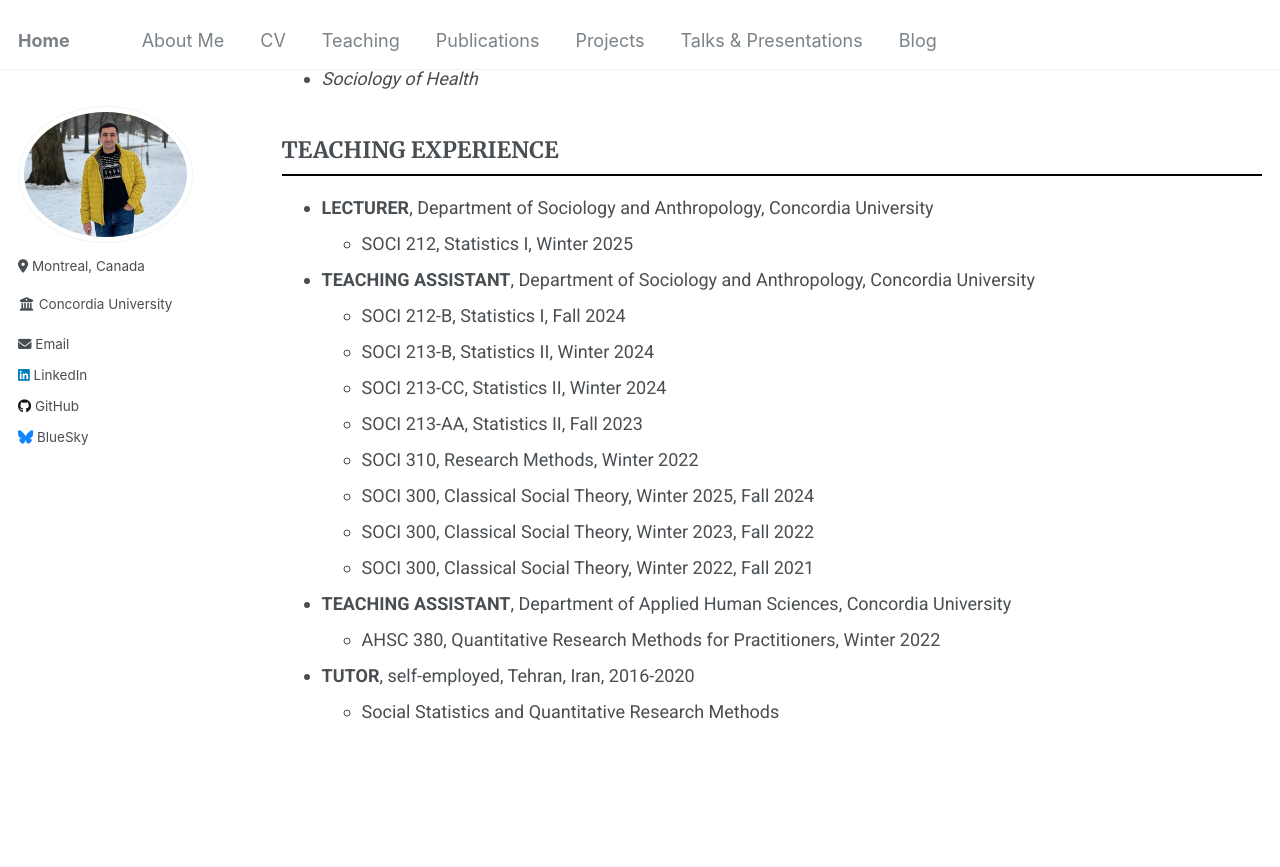
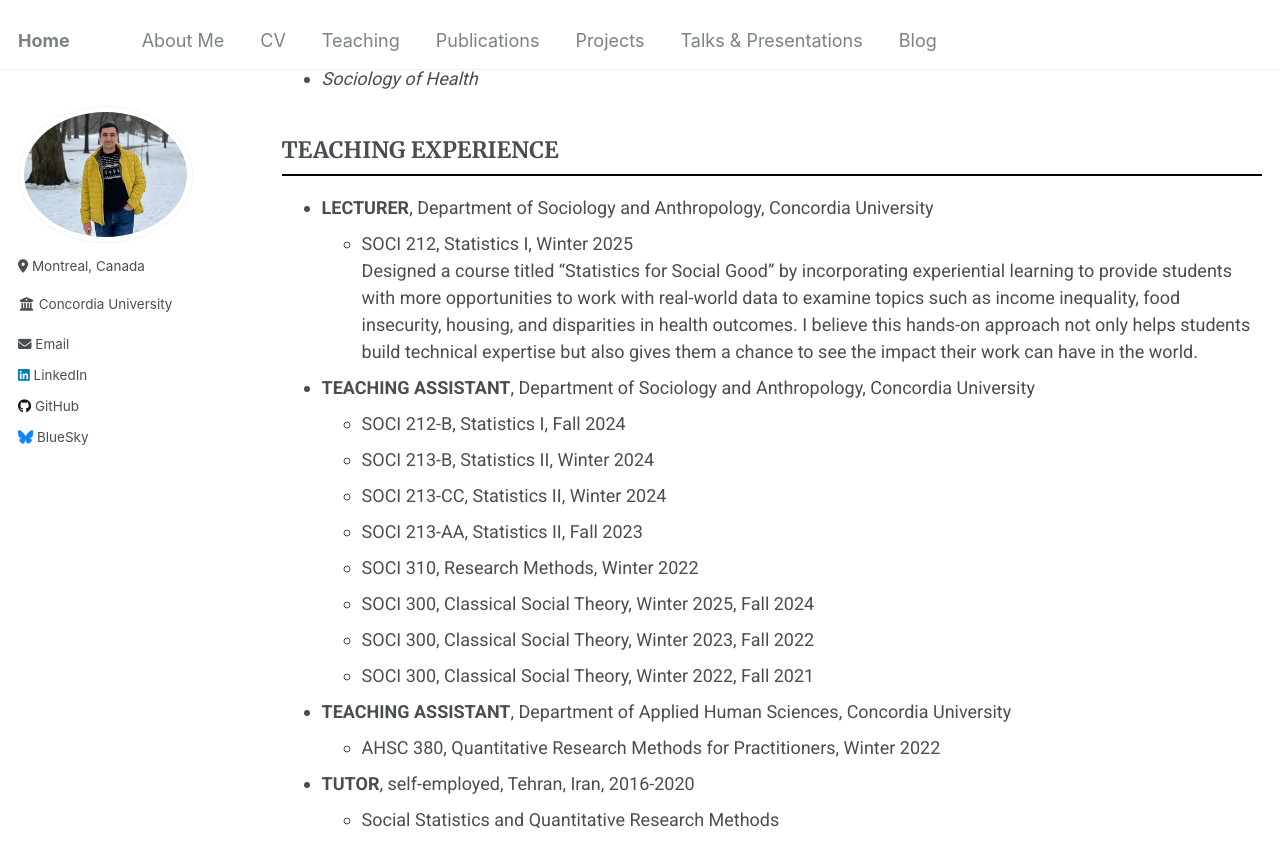
Before and after one commit to Mohsnmonji/mohsnmonji.github.io, a Jekyll site: the page built from _pages/teaching.md, in a window 1280 px wide and 900 px high, scrolled down 687 px. Shown: the top 867 px of the window. Built offline with Jekyll 4.4.1, drawn with Linux system fonts in a browser that asks for light colours.

Commit message:
Update teaching.md

```diff
--- a/_pages/teaching.md
+++ b/_pages/teaching.md
@@ -32,7 +32,7 @@ I approach teaching as an enjoyable experience where students feel encouraged to
 
 - **LECTURER**, Department of Sociology and Anthropology, Concordia University
   - SOCI 212, Statistics I, Winter 2025
-
+    Designed a course titled “Statistics for Social Good” by incorporating experiential learning to provide students with more opportunities to work with real-world data to examine topics such as income inequality, food insecurity, housing, and disparities in health outcomes. I believe this hands-on approach not only helps students build technical expertise but also gives them a chance to see the impact their work can have in the world.
 - **TEACHING ASSISTANT**, Department of Sociology and Anthropology, Concordia University
   - SOCI 212-B, Statistics I, Fall 2024
   - SOCI 213-B, Statistics II, Winter 2024
```
